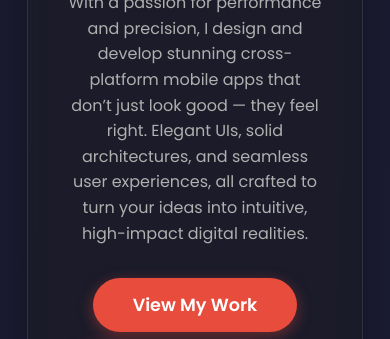
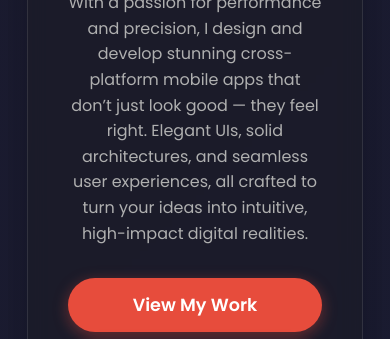
Before and after one commit to Mohebjami/portfolio-site, a plain HTML site: page index.html in a window 390 px wide. Shown: the part 480-819 px from the top of the page. Drawn offline with nearby package versions, Linux system fonts and the light colour scheme; a script that the page names is missing.

Commit message:
fix the button

```diff
--- a/styles/styles.css
+++ b/styles/styles.css
@@ -983,8 +983,9 @@ body.light-mode .copyright {
     .btn {
         display: block;
         margin: 10px auto;
-        width: 80%;
-        max-width: 350px;
+        width: 100%;
+        display: flex;
+        justify-content: center;
     }
 
     .btn-outline {
```
Also changed, not shown: 1 other file.
